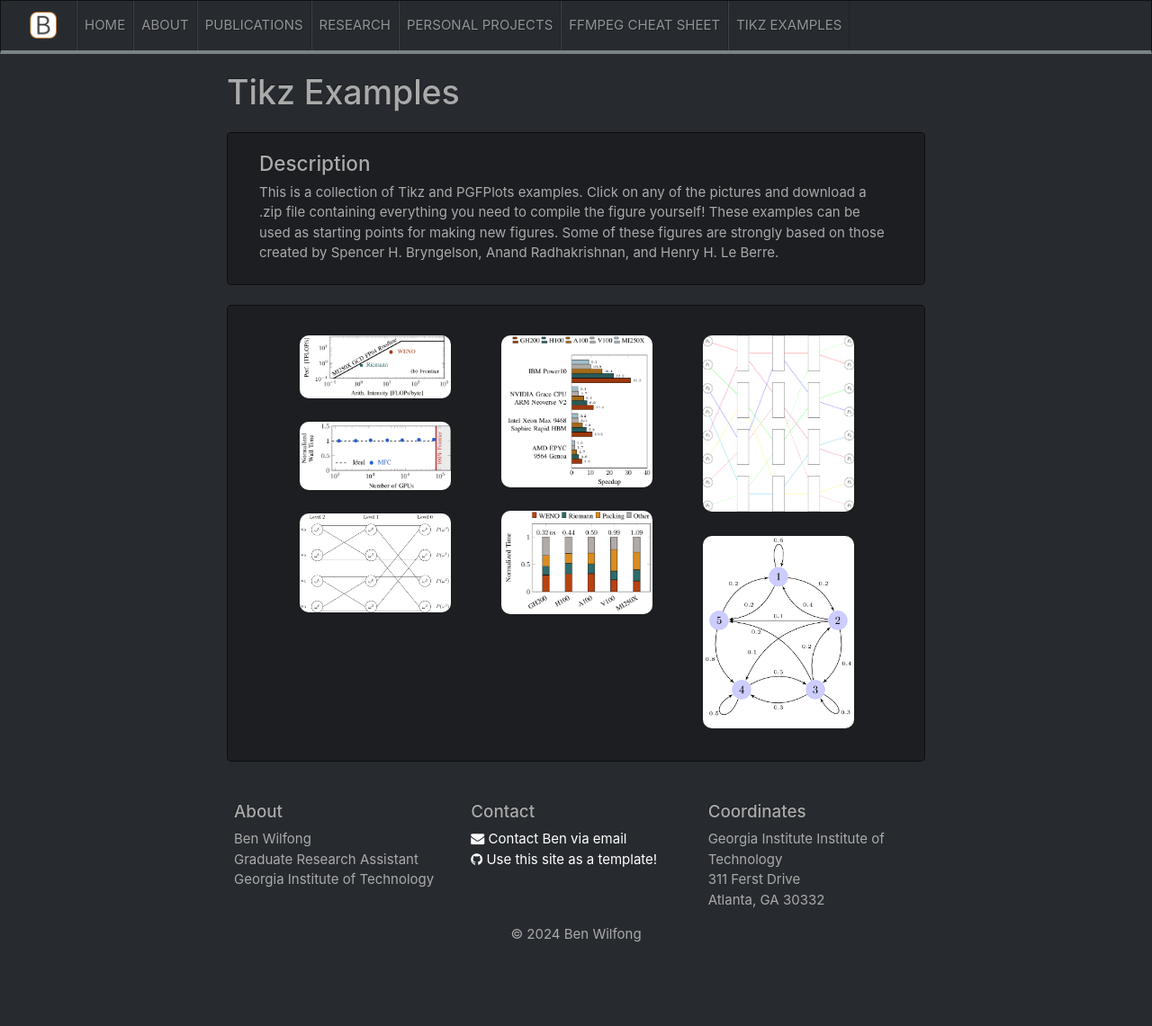
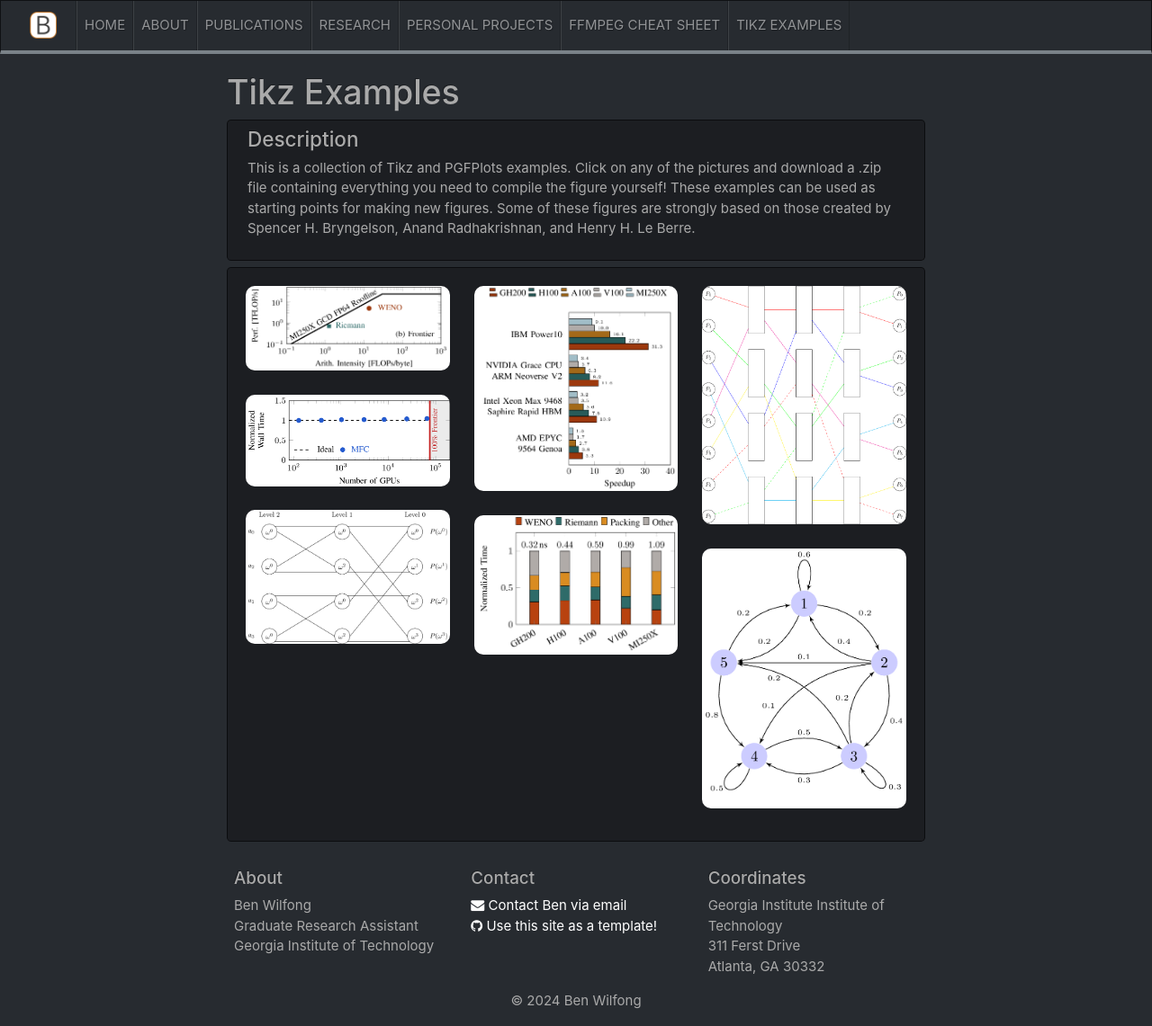
Before and after one commit to wilfonba/wilfonba.github.io, a Jekyll site: the page built from _pages/tikzexamples.md, in a window 1280 px wide and 1141 px high. Shown: the whole window at 90% size. Built offline with Jekyll 4.4.1, drawn with Linux system fonts in a browser that asks for light colours; nearby versions of some CDN libraries; a style sheet for code colours, icons or effects is not loaded.

Commit message:
remove extra code and fix tikz page

```diff
--- a/_pages/tikzexamples.md
+++ b/_pages/tikzexamples.md
@@ -27,8 +27,8 @@ Some of these figures are strongly based on those created by Spencer H. Bryngels
 <div class="jumbotron">
 <!--<div class="col-md-12 col-sm-12">-->
 <!--#### Gallery-->
-<ul>
-<div class="container">
+<ul style="padding:0px">
+<div class="container" style="padding:0px">
     {% for image in page.images %}
         <figure>
         <a href="{{site.url}}{{site.baseurl}}/images/tikz/zips/{{ image.name }}.zip" download style="margin:10pt">
--- a/_sass/BAW_css.scss
+++ b/_sass/BAW_css.scss
@@ -3,10 +3,10 @@ img {
 }
 
 .jumbotron {
-    padding:20px;
+    padding:7px;
     padding-bottom:7px;
-    margin-top:22px;
-    margin-bottom:22px;
+    margin-top:7px;
+    margin-bottom:7px;
 }
 
 .navbar {
@@ -52,20 +52,6 @@ img {
   }
 }
 
-
-.embed-container-home {
-  position: relative;
-  padding: 0px;
-  margin: 0px;
-  // width: 435px;
-  // height: 150px;
-  overflow: hidden;
-  background-size: cover;
-  background-position: center;
-  background-repeat: no-repeat;
-  background-image: url($baseurl + "/images/thumbs/3dtrain.jpeg");
-}
-
 .embed-container {
   position: relative;
   padding: 0px;
@@ -76,25 +62,9 @@ img {
   background-position: center;
   background-repeat: no-repeat;
 }
-  // margin-left:7px;
-  // border: 1px solid red;
-
-.embed-container-spleen {
-  height: 155px;
-  background-image: url($baseurl + "/images/thumbs/spleen.jpg");
-}
-
-.embed-container-leuk {
-  height: 112px;
-  background-image: url($baseurl + "/images/thumbs/spleen.jpg");
-}
-
-.MathJax_ref {
-  fill: #00bc8c!important;
-}
 
 img {
-  max-width: 85%;
+  max-width: 100%;
   display: block;
 }
 
@@ -155,6 +125,4 @@ figcaption {
   display: table;
 }
 
-
-
 $link-color: $blue
```
Also changed, not shown: 1 other file.
